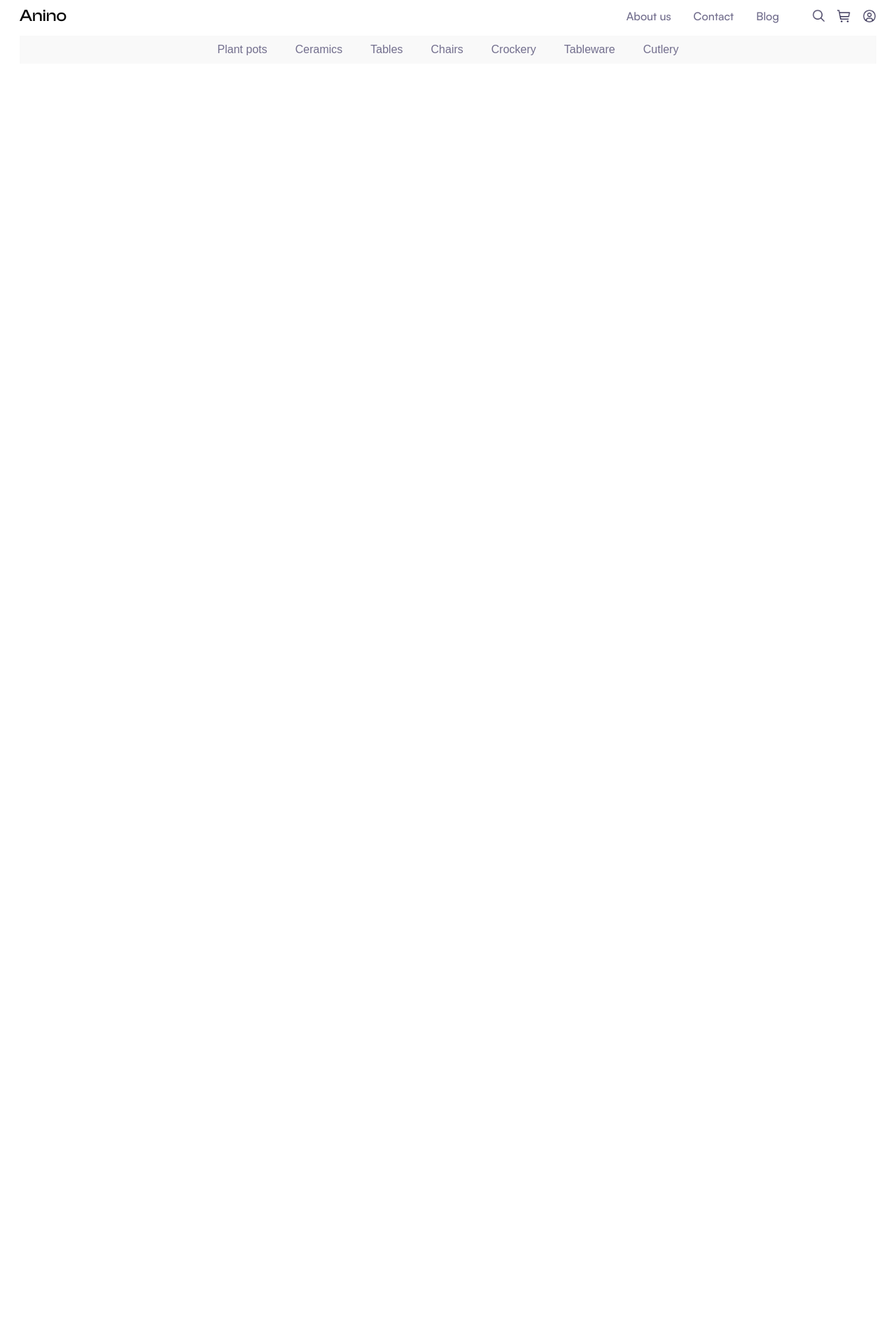
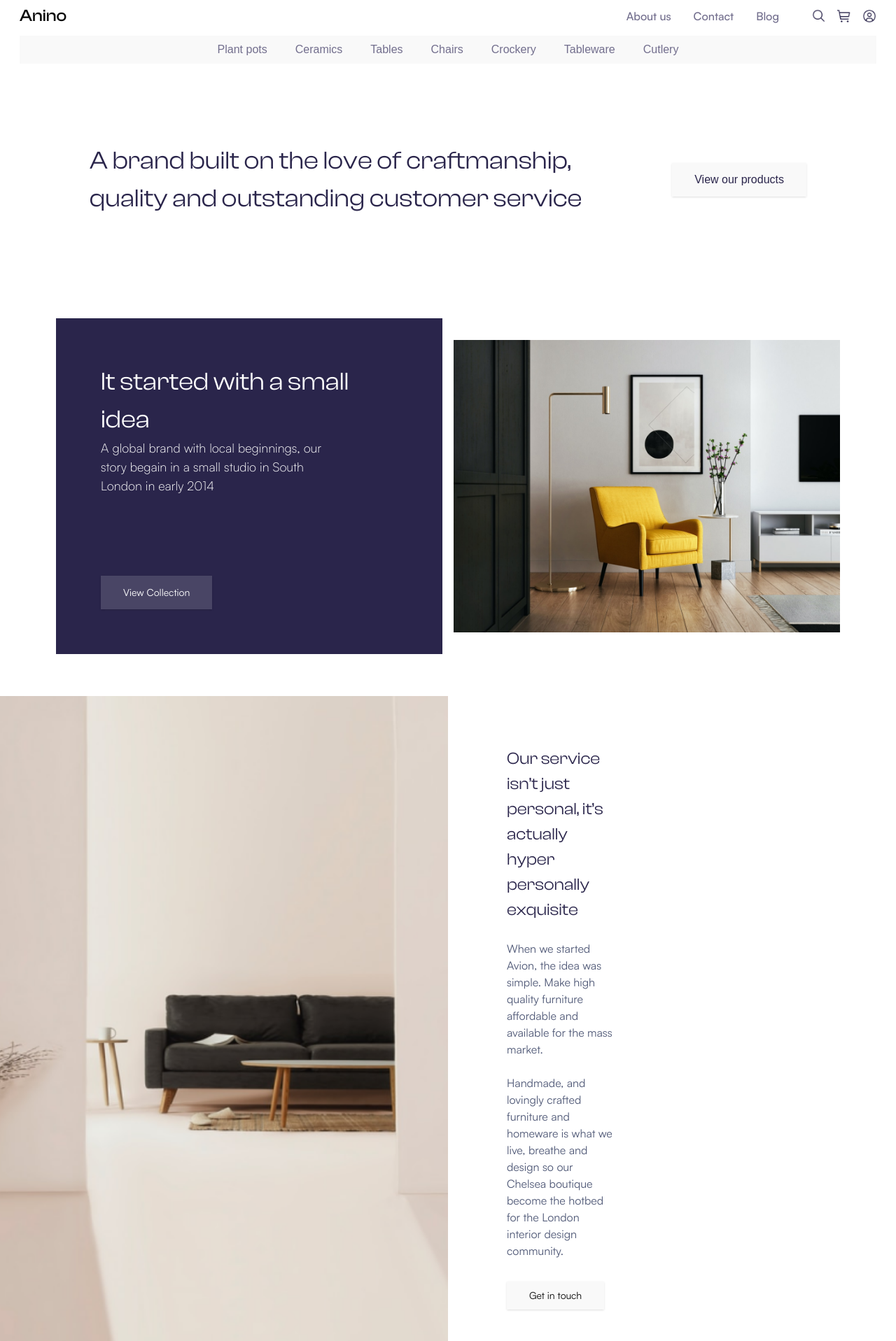
Before and after one commit to AyyanAli-Khan/hackathon, a Next.js app: page /about in a window 1280 px wide. Shown: the part 57-1974 px from the top of the page at 70% size. Before the commit the page ends 800 px from the top, so only its background shows below. Built offline with nearby package versions, Linux system fonts and the light colour scheme.

Commit message:
resolve name error

```diff
--- a/app/about/page.tsx
+++ b/app/about/page.tsx
@@ -1,19 +1,18 @@
-'use client'
+"use client";
 import React, { useState } from "react";
 import { Swiper, SwiperSlide } from "swiper/react";
 import "swiper/css";
 import "swiper/css/scrollbar";
-import  {Scrollbar}  from "swiper/modules";
+import { Scrollbar } from "swiper/modules";
 // import Scrollbar from "swiper/modules/scrollbar";
 import { Search, X } from "lucide-react";
 // import React from "react";
 import Image from "next/image";
 import { Sheet, SheetContent, SheetTrigger } from "@/components/ui/sheet";
 import Link from "next/link";
+import { Button } from "@/components/ui/button";
 
-
-export default function page() {
-
+export default function Page() {
   const [isOpen, setIsOpen] = useState(false);
 
   const navLinks = [
@@ -46,19 +45,21 @@ export default function page() {
         <span className="absolute right-4 md:right-5 cursor-pointer">X</span>
       </div>
 
-
-
       <div className="w-full h-fit md:h-[134px] py-[30px] px-[28px]">
         {/* Top Section */}
         <div className="w-full h-1/2 pb-[20px] flex justify-between items-center">
           {/* Left: Search Icon */}
-        <h1 className="font-clash font-[400] text-h3 cursor-pointer">Anino</h1>
+          <h1 className="font-clash font-[400] text-h3 cursor-pointer">
+            Anino
+          </h1>
 
           {/* Right: Desktop Actions (Unchanged) */}
           <div className="flex items-center gap-[47px]">
-            <div className="font-satoshi flex text-[#726E8D] items-center
+            <div
+              className="font-satoshi flex text-[#726E8D] items-center
             gap-3
-            md:gap-8 font-[400] text-h5">
+            md:gap-8 font-[400] text-h5"
+            >
               <h5>About us</h5>
               <h5>Contact</h5>
               <h5>Blog</h5>
@@ -72,7 +73,7 @@ export default function page() {
                 height={20}
                 width={20}
               />
-        <Link href='/cart'>
+              <Link href="/cart">
                 <Image
                   className="cursor-pointer"
                   src="/icons/shoping-cart.png"
@@ -82,7 +83,6 @@ export default function page() {
                 />
               </Link>
 
-
               <Image
                 className="cursor-pointer"
                 src="/icons/user-avatar.png"
@@ -91,7 +91,6 @@ export default function page() {
                 width={20}
               />
             </div>
-
           </div>
 
           {/* Mobile Actions: Search + Hamburger */}
@@ -117,7 +116,7 @@ export default function page() {
 
                 {/* Mobile Navigation Links */}
                 <div className="flex flex-col space-y-4">
-                {navLinks.map((item: {name: string}, index: number) => (
+                  {navLinks.map((item: { name: string }, index: number) => (
                     <h5
                       key={index}
                       className="cursor-pointer text-base text-[#726E8D] hover:text-black"
@@ -133,15 +132,11 @@ export default function page() {
 
         {/* Divider */}
 
-
         {/* Navigation Links for Desktop (Unchanged for md/lg Screens) */}
         <div className="w-full bg-muted h-1/2 pb-[20px] hidden md:flex items-center pt-[20px] justify-center">
           <div className="hidden md:flex items-center gap-[40px]">
             {navLinks.map((item, index) => (
-            <h5
-              key={index}
-              className="cursor-pointer text-h5 text-[#726E8D]"
-            >
+              <h5 key={index} className="cursor-pointer text-h5 text-[#726E8D]">
                 {item.name}
               </h5>
             ))}
@@ -149,8 +144,81 @@ export default function page() {
         </div>
       </div>
 
+      <div className="w-full h-fit px-6  flex items-center justify-between py-5 md:h-[277px]   md:py-[88px] md:px-[128px]">
+        <h1 className="font-clash w-[704px] text-primary md:text-h1 font-[300]">
+          A brand built on the love of craftmanship, quality and outstanding
+          customer service
+        </h1>
 
+        <Button className="text-sm md:text-h5 text-primary bg-muted  font-[300] rounded-none py-3 md:py-[24px] hover:bg-primary hover:text-muted transition-all ease-linear duration-150 px-6 md:px-[32px]">
+          View our products
+        </Button>
+      </div>
+
+      <div className="grid grid-cols-1 md:grid-cols-2  px-6 py-4 md:px-20 md:py-[60px] gap-x-4 w-full h-[600px]">
+        {/* text */}
+        <div className="p-16 bg-primary flex flex-col  md:justify-between">
+          <div className="text-white gap-3">
+            <h1 className="font-clash font-[300] md:text-h1 ">
+              It started with a small idea
+            </h1>
+
+            <p className="font-satoshi w-[80%] font-[200] md:text-large">
+              A global brand with local beginnings, our story begain in a small
+              studio in South London in early 2014
+            </p>
+          </div>
+
+          <div>
+            <Button className="text-h5 text-white bg-[#F9F9F926] font-satoshi hover:bg-accent  font-[300] rounded-none py-[24px] leading-none px-[32px]">
+              View Collection
+            </Button>
+          </div>
+        </div>
+
+        {/* image */}
+        <div>
+          <Image
+            src="/images/image block.png"
+            alt="image"
+            height={1000}
+            width={1000}
+            className="h-full w-full object-contain"
+          />
+        </div>
+      </div>
+
+      <div className="grid grid-cols-1 md:grid-cols-2 w-full h-[600px]">
+        {/* image */}
+        <div className="bg-blue-800">
+          <Image
+            src="/images/image.png"
+            alt="image"
+            height={1000}
+            width={1000}
+            className="h-full w-full object-cover"
+          />
+        </div>
+        {/* text */}
+        <div className="h-full text-left w-full md:w-1/2 pt-[40px] md:pt-[72px] px-6 md:px-[84px] flex flex-col justify-between">
+        <div>
+          <h3 className="text-h3 font-clash font-[300] text-primary">
+          Our service isn’t just personal, it’s actually
+          hyper personally exquisite
+          </h3>
+          <p className="font-satoshi text-[#505977] pt-[25px] font-[300]">
+          When we started Avion, the idea was simple. Make high quality furniture affordable and available for the mass market. <br /><br /> Handmade, and lovingly crafted furniture and homeware is what we live, breathe and design so our Chelsea boutique become the hotbed for the London interior design community.
+          </p>
+        </div>
+
+        <div>
+          <Button className="font-satoshi mt-8 md:mb-[54px] bg-muted rounded-none font-[300] text-h5 hover:bg-destructive py-5 px-8 w-full md:w-auto">
+            Get in touch
+          </Button>
+        </div>
+      </div>
 
       </div>
-  )
+    </div>
+  );
 }
--- a/app/cart/page.tsx
+++ b/app/cart/page.tsx
@@ -3,7 +3,7 @@ import Header from "../components/Header";
 import Footer from "../components/Footer";
 import { Button } from "@/components/ui/button";
 
-export default function page() {
+export default function Page() {
   return (
     <div>
       <Header />
--- a/app/components/GetInTouch.tsx
+++ b/app/components/GetInTouch.tsx
@@ -1,24 +1,65 @@
+// import { Button } from '@/components/ui/button'
+// import React from 'react'
+
+// export default function GetInTouch() {
+//   return (
+//     <div className='w-full h-[603px] flex items-center'>
+//         <div className='h-full w-1/2 pt-[72px]  px-[84px] flex flex-col justify-between'>
+//             <div>
+//             <h3 className='text-h3 font-clash font-[300] text-primary'>
+//             From a studio in London to a global brand with over 400 outlets
+//             </h3>
+//             <p className='font-satoshi text-[#505977] pt-[25px] font-[300]'>When we started Avion, the idea was simple. Make high quality furniture affordable and available for the mass market. <br /> <br /> Handmade, and lovingly crafted furniture and homeware is what we live, breathe and design so our Chelsea boutique become the hotbed for the London interior design community.</p>
+//             </div>
+
+//             <div>
+//                 <Button className='font-satoshi mb-[54px] bg-muted rounded-none font-[300] text-h5 hover:bg-destructive py-5 px-8'>Get in touch</Button>
+//             </div>
+//         </div>
+//         <div className='h-full w-1/2'>
+//             <img src='/images/bigImage.png' alt='image' height={100} width={100} className='h-full w-full object-cover' />
+//         </div>
+//     </div>
+//   )
+// }
+
+
 import { Button } from '@/components/ui/button'
 import React from 'react'
 
 export default function GetInTouch() {
   return (
-    <div className='w-full h-[603px] flex items-center'>
-        <div className='h-full w-1/2 pt-[72px]  px-[84px] flex flex-col justify-between'>
+    <div className="w-full h-auto md:h-[603px] flex flex-col md:flex-row items-center">
+      {/* Text Section */}
+      <div className="h-full text-left w-full md:w-1/2 pt-[40px] md:pt-[72px] px-6 md:px-[84px] flex flex-col justify-between">
         <div>
-            <h3 className='text-h3 font-clash font-[300] text-primary'>
+          <h3 className="text-h3 font-clash font-[300] text-primary">
             From a studio in London to a global brand with over 400 outlets
           </h3>
-            <p className='font-satoshi text-[#505977] pt-[25px] font-[300]'>When we started Avion, the idea was simple. Make high quality furniture affordable and available for the mass market. <br /> <br /> Handmade, and lovingly crafted furniture and homeware is what we live, breathe and design so our Chelsea boutique become the hotbed for the London interior design community.</p>
+          <p className="font-satoshi text-[#505977] pt-[25px] font-[300]">
+            When we started Avion, the idea was simple. Make high quality furniture affordable and available for the mass market.
+            <br />
+            <br />
+            Handmade, and lovingly crafted furniture and homeware is what we live, breathe and design so our Chelsea boutique
+            became the hotbed for the London interior design community.
+          </p>
         </div>
 
         <div>
-                <Button className='font-satoshi mb-[54px] bg-muted rounded-none font-[300] text-h5 hover:bg-destructive py-5 px-8'>Get in touch</Button>
+          <Button className="font-satoshi mt-8 md:mb-[54px] bg-muted rounded-none font-[300] text-h5 hover:bg-destructive py-5 px-8 w-full md:w-auto">
+            Get in touch
+          </Button>
         </div>
       </div>
-        <div className='h-full w-1/2'>
-            <img src='/images/bigImage.png' alt='image' height={100} width={100} className='h-full w-full object-cover' />
+
+      {/* Image Section */}
+      <div className="h-[300px] md:h-full w-full md:w-1/2 mt-6 md:mt-0">
+        <img
+          src="/images/bigImage.png"
+          alt="image"
+          className="h-full w-full object-cover"
+        />
       </div>
     </div>
-  )
+  );
 }
--- a/app/components/NewProducts.tsx
+++ b/app/components/NewProducts.tsx
@@ -28,7 +28,7 @@ const NewProducts = () => {
   ];
 
   return (
-    <div className="w-full h-auto  bg-white py-[24px] px-6 md:px-[80px] md:py-[80px]">
+    <div className="w-full h-fit  bg-white py-[24px] px-6 md:px-[80px] md:py-[80px]">
       {/* Heading */}
       <h2 className="text-h2 text-primary font-clash font-[300] mb-8 md:mb-2">New ceramics</h2>
 
@@ -40,7 +40,7 @@ const NewProducts = () => {
       </div>
 
       {/* View Button */}
-      <div className="flex justify-center mt-8">
+      <div className="flex justify-center md:mt-8">
         <ViewButtton />
       </div>
     </div>
--- a/app/components/PopularProduct.tsx
+++ b/app/components/PopularProduct.tsx
@@ -5,12 +5,12 @@ import Link from 'next/link'
 
 const PopularProduct = () => {
   return (
-    <section className='w-full h-[744px] px-6 py-6 md:pt-[64px] md:px-[80px]'>
+    <section className='w-full min-h-[744px] px-6 py-6 md:pt-[64px] md:px-[80px]'>
         <h2 className='text-primary text-h4 md:text-h2 font-clash font-[300]'>Our popular products</h2>
 
         {/* <div className='mt-5 flex items-center justify-between '> */}
         <div className='grid grid-cols-2 lg:grid-cols-4 gap-2 md:gap-6 items-center'>
-         <div className='sm:col-span-2'>
+         <div className='col-span-2'>
         <Link href='/productlist'>
         <NewProductCard
              src='/images/large.png'
--- a/app/components/Signup.tsx
+++ b/app/components/Signup.tsx
@@ -15,7 +15,7 @@ export default function Signup() {
         </p>
       </div>
 
-      <div className="flex flex-col md:flex-row items-center gap-4 md:gap-0 h-auto md:h-[56px] w-full md:w-[472px]">
+      <div className="flex flex-col md:flex-row items-center gap-4 md:gap-0 h-fit md:h-[56px] w-full md:w-[472px]">
         <input
           type="text"
           className="border border-gray-300 px-4 py-2 md:py-0 h-[56px] w-full md:w-[80%] rounded-md md:rounded-none focus:outline-none focus:ring-2 focus:ring-primary"
--- a/app/productlist/page.tsx
+++ b/app/productlist/page.tsx
@@ -13,7 +13,7 @@ import {
   SheetClose,
 } from "@/components/ui/sheet";
 
-export default function page() {
+export default function Page() {
   const navLinks = [
     { name: "Plant pots" },
     { name: "Ceramics" },
```
Lines whose indentation alone changed are shown as unchanged.
